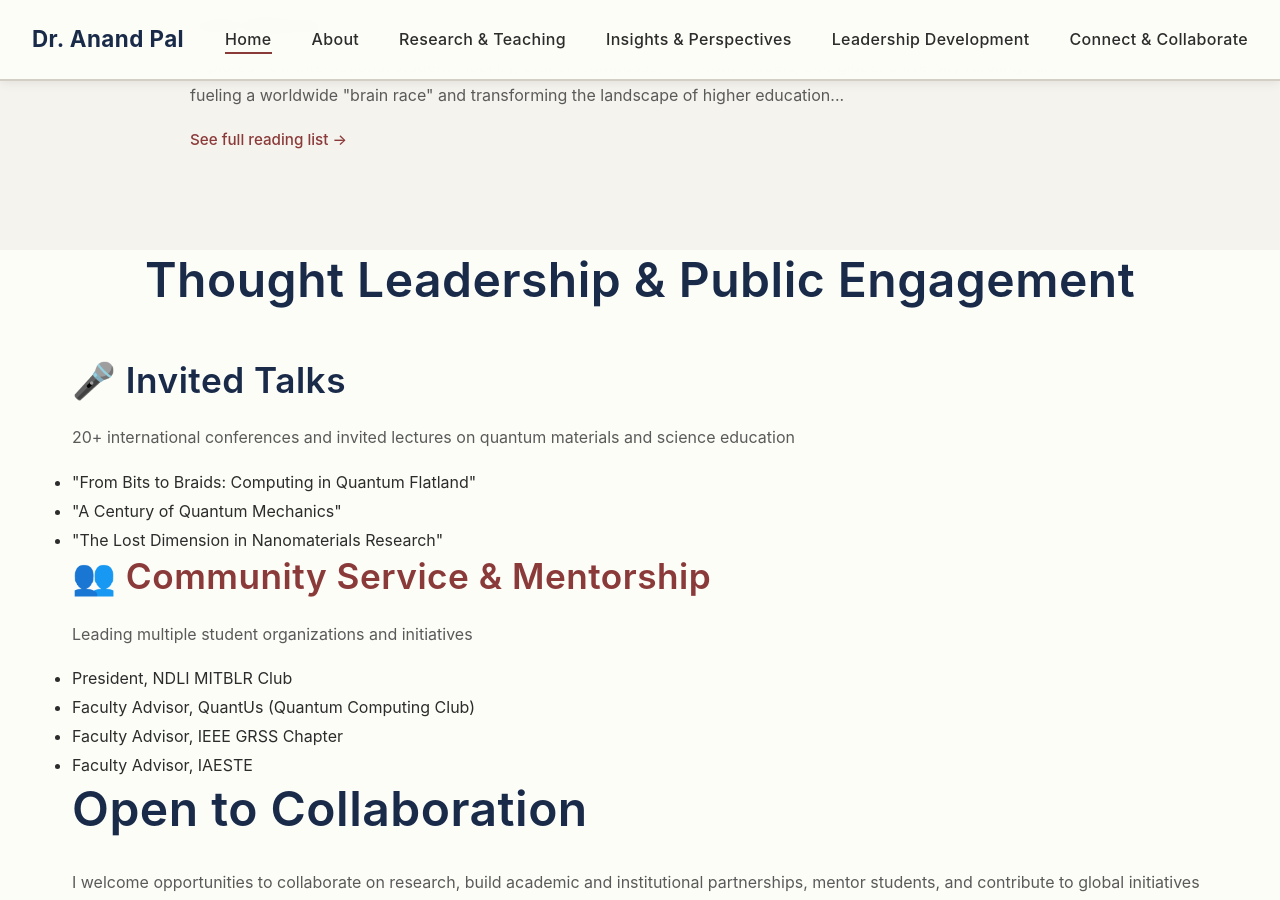
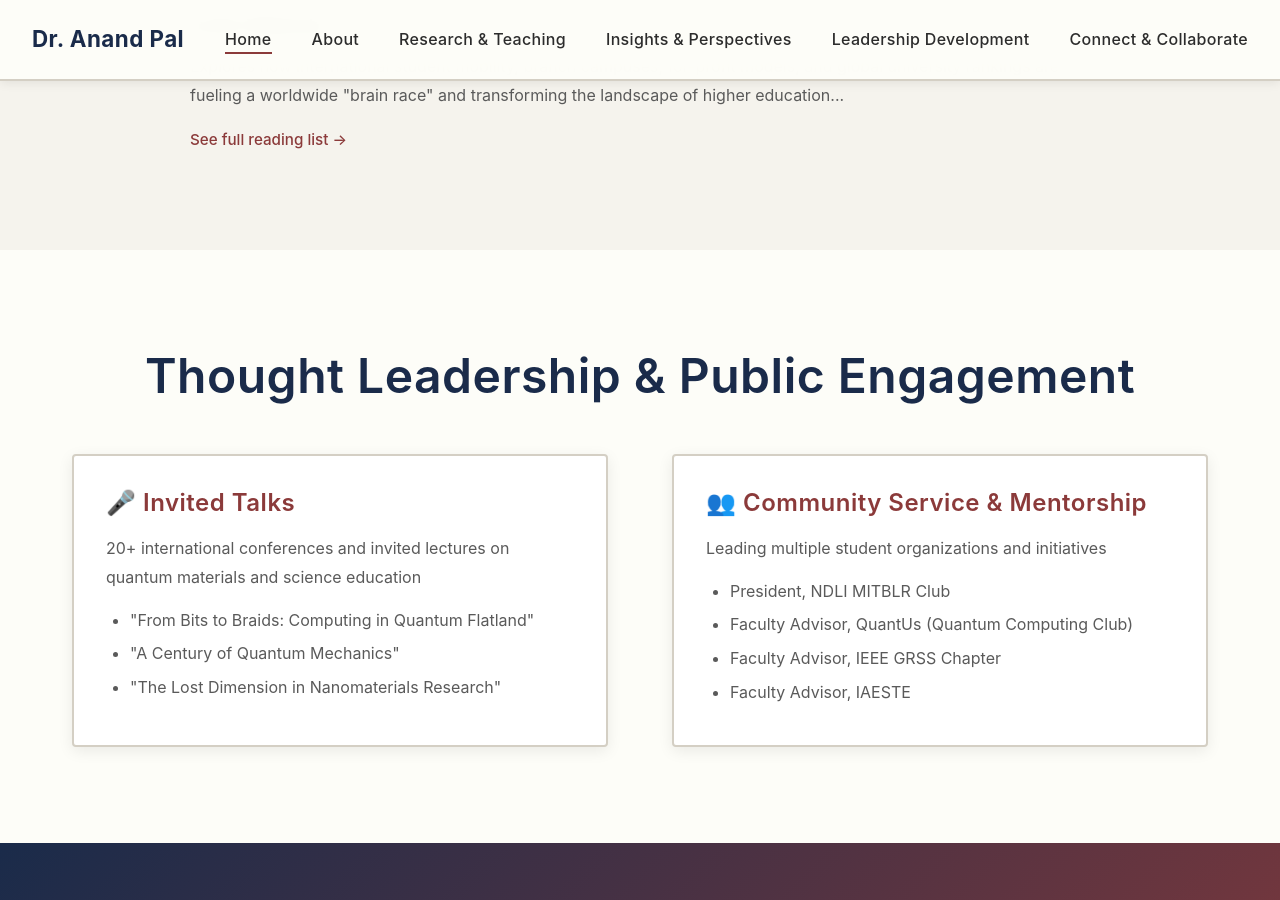
Before and after one commit to anandpal-in/anandpal-in.github.io, a Jekyll site: the page built from index.html, in a window 1280 px wide and 900 px high, scrolled down 4347 px. Built offline with Jekyll 4.4.1, drawn with Linux system fonts in a browser that asks for light colours.

Commit message:
change collaboration-cta

```diff
--- a/assets/css/styles.css
+++ b/assets/css/styles.css
@@ -807,6 +807,70 @@
                 font-size: 2.5rem;
             }
         }
+
+/* Thought Leadership */
+.thought-leadership {
+    padding: var(--spacing-xl) var(--spacing-md);
+    background: var(--background);
+}
+
+.leadership-grid {
+    display: grid;
+    grid-template-columns: repeat(auto-fit, minmax(350px, 1fr));
+    gap: var(--spacing-lg);
+}
+
+.leadership-card {
+    padding: var(--spacing-md);
+    background: white;
+    border-radius: 4px;
+    border: 2px solid var(--border);
+    box-shadow: 0 4px 15px var(--shadow);
+}
+
+.leadership-card h3 {
+    color: var(--secondary);
+    margin-bottom: 1rem;
+    font-size: 1.5rem;
+}
+
+.leadership-card p {
+    margin-bottom: 1rem;
+}
+
+.leadership-card ul {
+    margin-left: 1.5rem;
+    color: var(--text-light);
+}
+
+.leadership-card li {
+    margin-bottom: 0.5rem;
+    line-height: 1.6;
+}
+
+
+/* Collaboration CTA */
+.collaboration-cta {
+    padding: var(--spacing-xl) var(--spacing-md);
+    background: linear-gradient(135deg, var(--primary) 0%, var(--secondary) 100%);
+    color: white;
+    text-align: center;
+}
+
+.cta-content h2 {
+    color: white;
+    margin-bottom: var(--spacing-md);
+    font-size: clamp(2rem, 4vw, 2.5rem);
+}
+
+.cta-content p {
+    max-width: 800px;
+    margin: 0 auto;
+    font-size: 1.15rem;
+    color: rgba(255, 255, 255, 0.95);
+    line-height: 1.8;
+}
+
 
 /* Footer */
 .footer {
```
